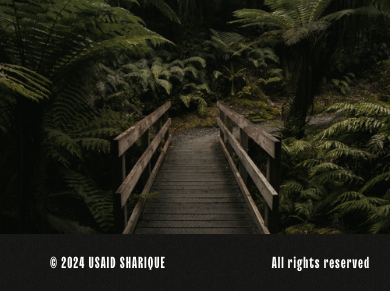
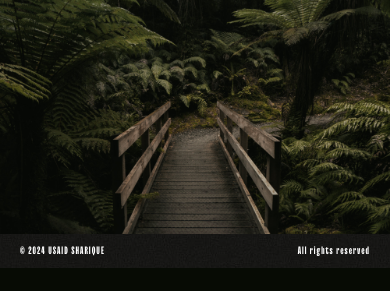
Before and after one commit to Usaid619/Meet, a plain HTML site: page index.html in a window 390 px wide. Shown: the part 6352-6643 px from the top of the page. After the commit the page ends 6620 px from the top, so only its background shows below. Drawn offline with nearby package versions, Linux system fonts and the light colour scheme; a web font is replaced by a local one.

Commit message:
fixed font sizes

```diff
--- a/style.css
+++ b/style.css
@@ -693,7 +693,8 @@ text-align: center;
     display: flex;
     justify-content: space-between;
     gap: 5px;
-padding: 20px 0 10px 30px;
+padding: 1em 0em .2em 0;
+font-size: clamp(0.625rem, 0.4028rem + 1.1111vw, 2.25rem);
 border-top: 1px solid #fff;
 }
 
```
